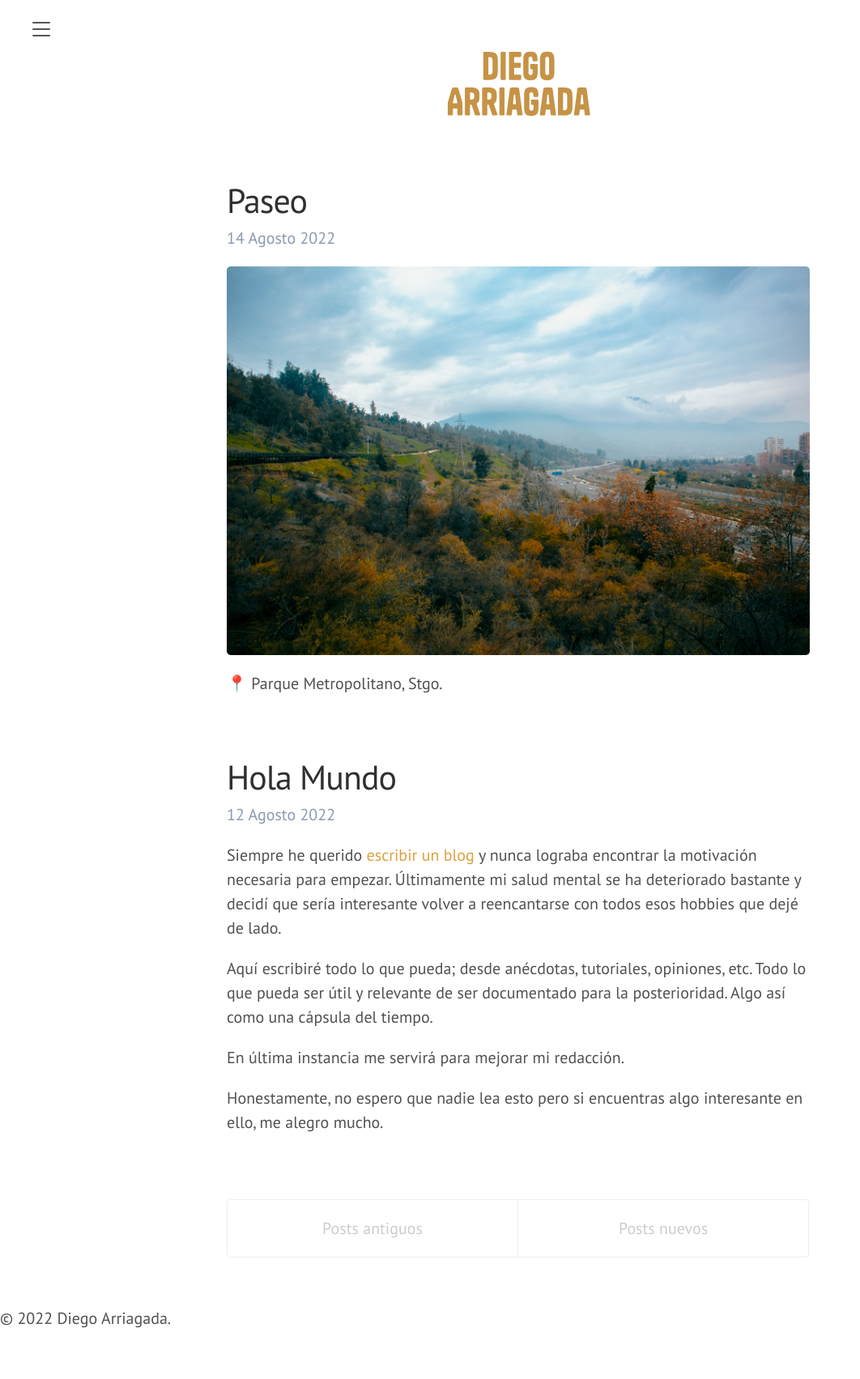
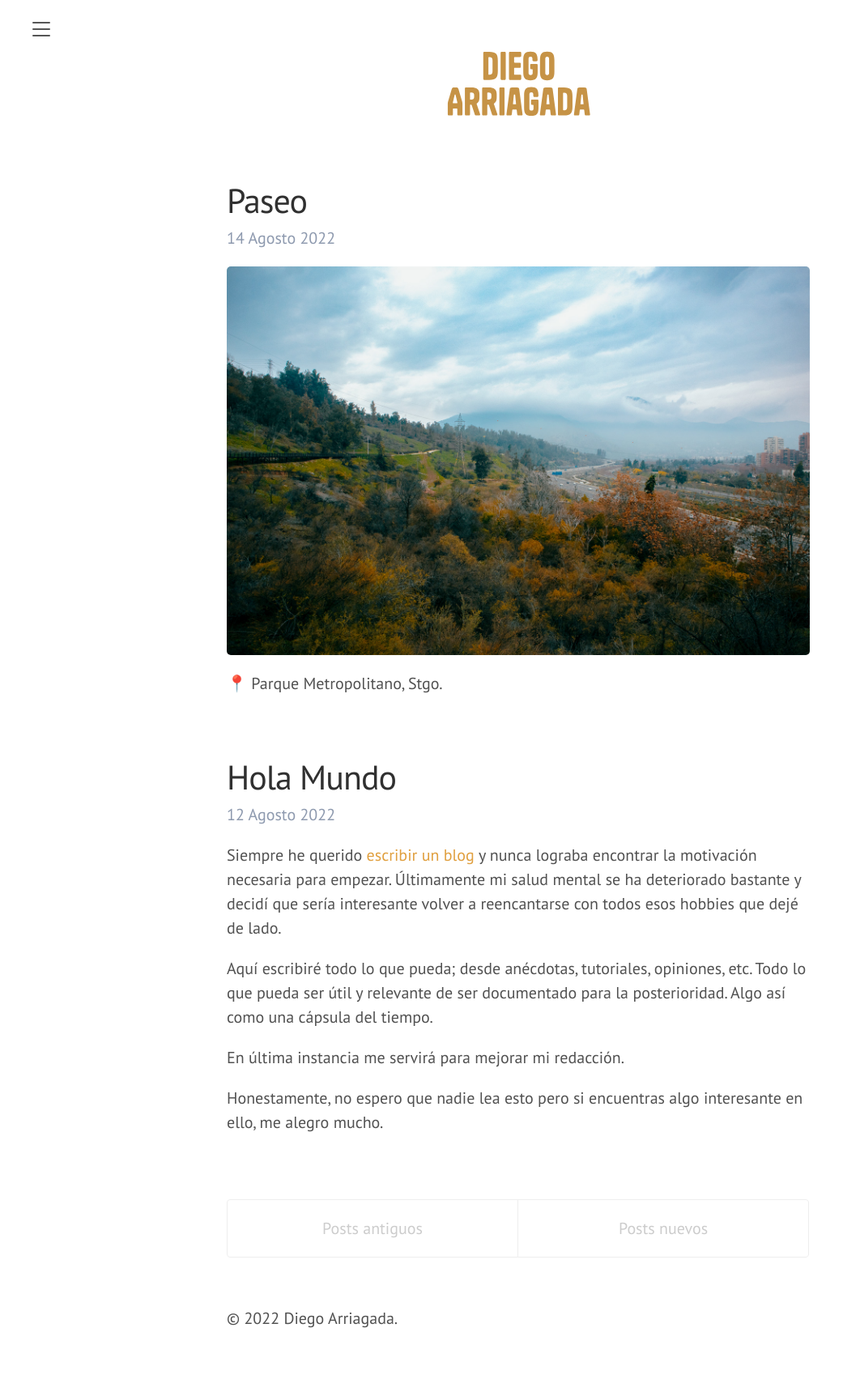
Before and after one commit to darriagada/darriagada.github.io, a Jekyll site: the page built from index.html, in a window 1280 px wide. Shown: the whole page at 81% size, without its empty margins (0-1062 px from the left). Built offline with Jekyll 4.4.1, drawn with Linux system fonts in a browser that asks for light colours; the list of posts is cut into pages by our own code; comment, search, counter and statistics services are not loaded.

Commit message:
Update footer

```diff
--- a/_layouts/default.html
+++ b/_layouts/default.html
@@ -20,11 +20,13 @@
         {{ content }}
       </div>
 
-	  <footer class="footer">
+	  <div class="container">
+	  	<footer class="footer">
 	         <p>
 	  		  &copy; {{ site.time | date: '%Y' }} Diego Arriagada.
 	          </p>
-	  </footer>
+	  	</footer>
+	 </div>
 
     </div>
 
--- a/public/css/lanyon.css
+++ b/public/css/lanyon.css
@@ -213,7 +213,7 @@ a {
 
 /* Footer */
 footer {
- margin-bottom:2rem;
+	margin:2rem 0 3rem 0;
 }
 
 
```
